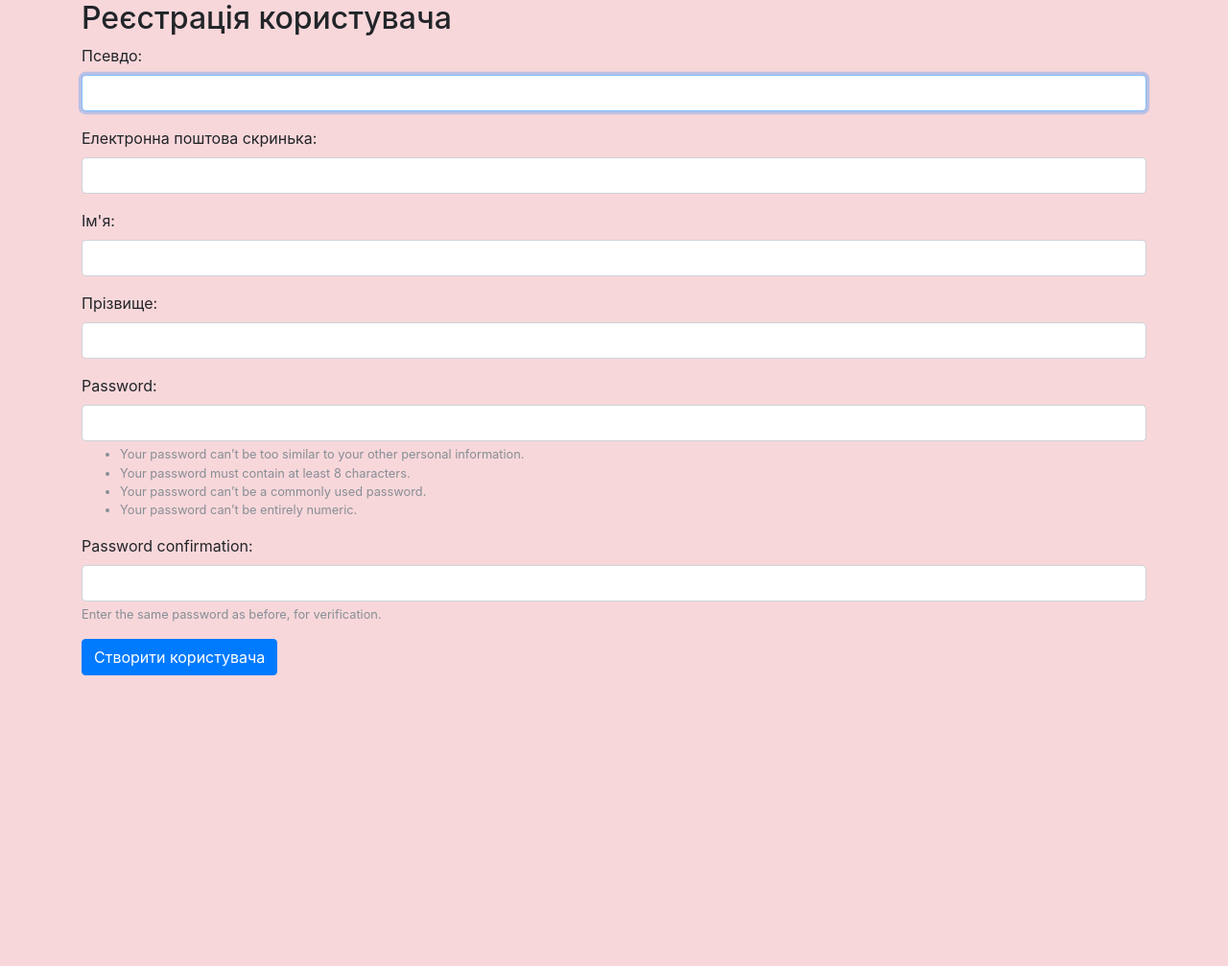
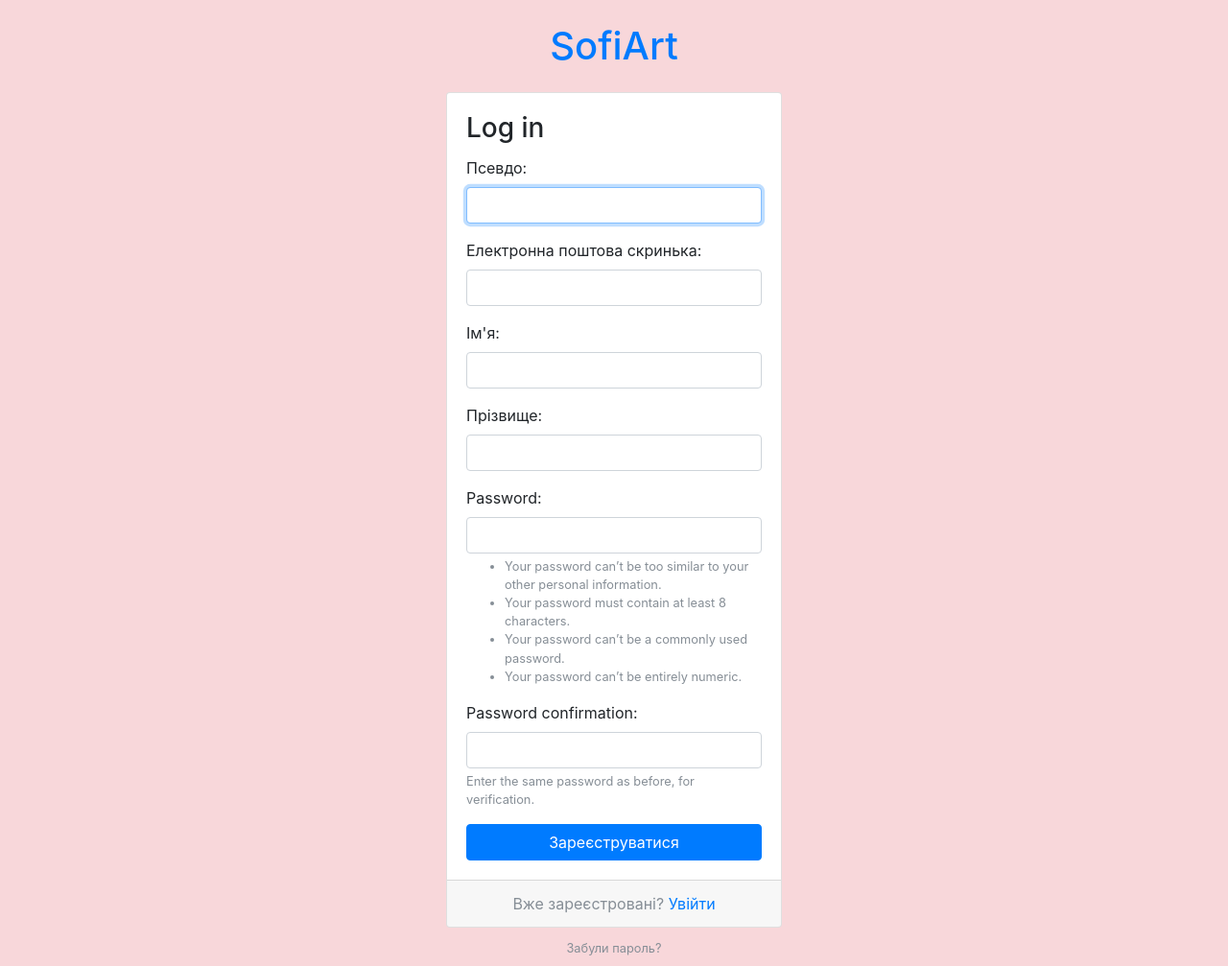
Before and after one commit to RomanPryima/sofiart, a Django app: page /signup/ in a window 1280 px wide. Shown: the whole page at 96% size. Before the commit the page ends 704 px from the top, so only its background shows below. Run offline with Django 3.2, Linux system fonts and the light colour scheme; some libraries are stand-ins or nearby versions.

Commit message:
[5.01.2018] implemented login, logout, signin functionality

```diff
--- a/sofiart/settings.py
+++ b/sofiart/settings.py
@@ -128,7 +128,8 @@ USE_TZ = True
 STATIC_ROOT = os.path.join(BASE_DIR, 'static')
 STATIC_URL = '/static/'
 STATICFILES_DIRS = [
-    os.path.join(BASE_DIR, 'catalogue'),
+    # os.path.join(BASE_DIR, 'catalogue'),
+    os.path.join(BASE_DIR, 'users'),
 ]
 
 MEDIA_ROOT = os.path.join(BASE_DIR, 'media')
@@ -137,3 +138,5 @@ MEDIA_URL = '/media/'
 MEDIAFILES_DIRS = [
     os.path.join(MEDIA_ROOT, '/catalogue/images'),
 ]
+
+LOGOUT_REDIRECT_URL = 'home'
--- a/templates/base.html
+++ b/templates/base.html
@@ -13,16 +13,31 @@
   {% block body %}
       <nav class="navbar navbar-expand-lg navbar-light bg-light">
         <div class="container">
-          <a class="navbar-brand" href="{% url 'home' %}">Sofiart</a>
+          <a class="navbar-brand" href="{% url 'home' %}">SofiArt</a>
           <button class="navbar-toggler" type="button" data-toggle="collapse" data-target="#mainMenu" aria-controls="mainMenu" aria-expanded="false" aria-label="Toggle navigation">
             <span class="navbar-toggler-icon"></span>
           </button>
           <div class="collapse navbar-collapse" id="mainMenu">
+            {% if user.is_authenticated %}
               <ul class="navbar-nav ml-auto">
-              <li class="nav-item">
-                <a class="nav-link" href="#">Ви увійшли як {{ user.username }}</a>
+                <li class="nav-item dropdown">
+                  <a class="nav-link dropdown-toggle" href="#" id="userMenu" data-toggle="dropdown" aria-haspopup="true" aria-expanded="false">
+                    {{ user.username }}
+                  </a>
+                  <div class="dropdown-menu dropdown-menu-right" aria-labelledby="userMenu">
+                    <a class="dropdown-item" href="#">Мій обліковий запис</a>
+                    <a class="dropdown-item" href="#">Змінити пароль</a>
+                    <div class="dropdown-divider"></div>
+                    <a class="dropdown-item" href="{% url 'logout' %}">Вийти</a>
+                  </div>
                 </li>
               </ul>
+            {% else %}
+              <form class="form-inline ml-auto">
+                <a href="{% url 'login' %}" class="btn btn-outline-secondary">Увійти</a>
+                <a href="{% url 'signup' %}" class="btn btn-primary ml-2">Зареєструватися</a>
+              </form>
+            {% endif %}
           </div>
         </div>
       </nav>
@@ -36,6 +51,9 @@
         </div>
 
   {% endblock body %}
+    <script src="{% static 'js/jquery-3.2.1.min.js' %}"></script>
+    <script src="{% static 'js/popper.min.js' %}"></script>
+    <script src="{% static 'js/bootstrap.min.js' %}"></script>
    </body>
   <footer>
 
--- a/templates/signup.html
+++ b/templates/signup.html
@@ -2,11 +2,30 @@
 
 {% block body %}
   <div class="container">
-  <h2>Реєстрація користувача</h2>
+    <h1 class="text-center logo my-4">
+      <a href="{% url 'home' %}">SofiArt</a>
+    </h1>
+    <div class="row justify-content-center">
+      <div class="col-lg-4 col-md-6 col-sm-8">
+        <div class="card">
+          <div class="card-body">
+            <h3 class="card-title">Log in</h3>
             <form method="post" novalidate>
               {% csrf_token %}
               {% include 'includes/form.html' %}
-      <button type="submit" class="btn btn-primary">Створити користувача</button>
+              <button type="submit" class="btn btn-primary btn-block">Зареєструватися</button>
             </form>
           </div>
+          <div class="card-footer text-muted text-center">
+            Вже зареєстровані? <a href="{% url 'login' %}">Увійти</a>
+          </div>
+        </div>
+        <div class="text-center py-2">
+          <small>
+            <a href="#" class="text-muted">Забули пароль?</a>
+          </small>
+        </div>
+      </div>
+    </div>
+  </div>
 {% endblock %}
--- a/users/forms.py
+++ b/users/forms.py
@@ -1,6 +1,6 @@
 from django import forms
 from django.contrib.auth.models import User
-from django.contrib.auth.forms import UserCreationForm
+from django.contrib.auth.forms import AuthenticationForm, UserCreationForm, UsernameField
 
 
 
@@ -29,3 +29,29 @@ class UserForm(UserCreationForm):
     class Meta:
         model = User
         fields = ['username', 'email', 'first_name', 'last_name']
+
+
+class LoginForm(AuthenticationForm):
+
+    username = UsernameField(
+        label='Псевдо',
+        max_length=254,
+        widget=forms.TextInput(attrs={'autofocus': True}),
+    )
+    password = forms.CharField(
+        label="Пароль",
+        strip=False,
+        widget=forms.PasswordInput,
+    )
+
+    error_messages = {
+        'invalid_login': (
+            "Please enter a correct %(username)s and password. Note that both "
+            "fields may be case-sensitive."
+        ),
+        'inactive': ("This account is inactive."),
+    }
+
+    class Meta:
+        model = User
+        fields = ['username', 'email',]
--- a/users/urls.py
+++ b/users/urls.py
@@ -1,7 +1,9 @@
 from django.conf.urls import url
-
+from django.contrib.auth import views as auth_views
 from .views import *
 
 urlpatterns = [
         url(r'^signup/$', signup, name='signup'),
+        url(r'^login/$', user_login, name='login'),
+        url(r'^logout/$', auth_views.LogoutView.as_view(), name='logout'),
 ]
--- a/users/views.py
+++ b/users/views.py
@@ -1,8 +1,10 @@
-from django.contrib.auth import login as auth_login
+from django.contrib.auth import login as auth_login, authenticate
 from django.shortcuts import render, redirect
-from .forms import UserForm
+from .forms import *
 
 def signup(request):
+    if request.user.is_authenticated:
+        return redirect('home')
     if request.method == 'POST':
         form = UserForm(request.POST)
         if form.is_valid():
@@ -12,3 +14,17 @@ def signup(request):
     else:
         form = UserForm()
     return render(request, 'signup.html', {'form': form})
+
+def user_login(request):
+    form  = LoginForm(request.POST)
+    if request.user.is_authenticated:
+        return redirect('home')
+    if request.method == 'POST':
+        username = request.POST['username']
+        password = request.POST['password']
+        user = authenticate(username=username, password=password)
+        if user is not None:
+            if user.is_active:
+                auth_login(request, user)
+                return redirect('home')
+    return render(request, 'login.html', {'form': form})
```
Also changed, not shown: templates/login.html (+13 -6 lines), db.sqlite3. Lines whose indentation alone changed are shown as unchanged.
